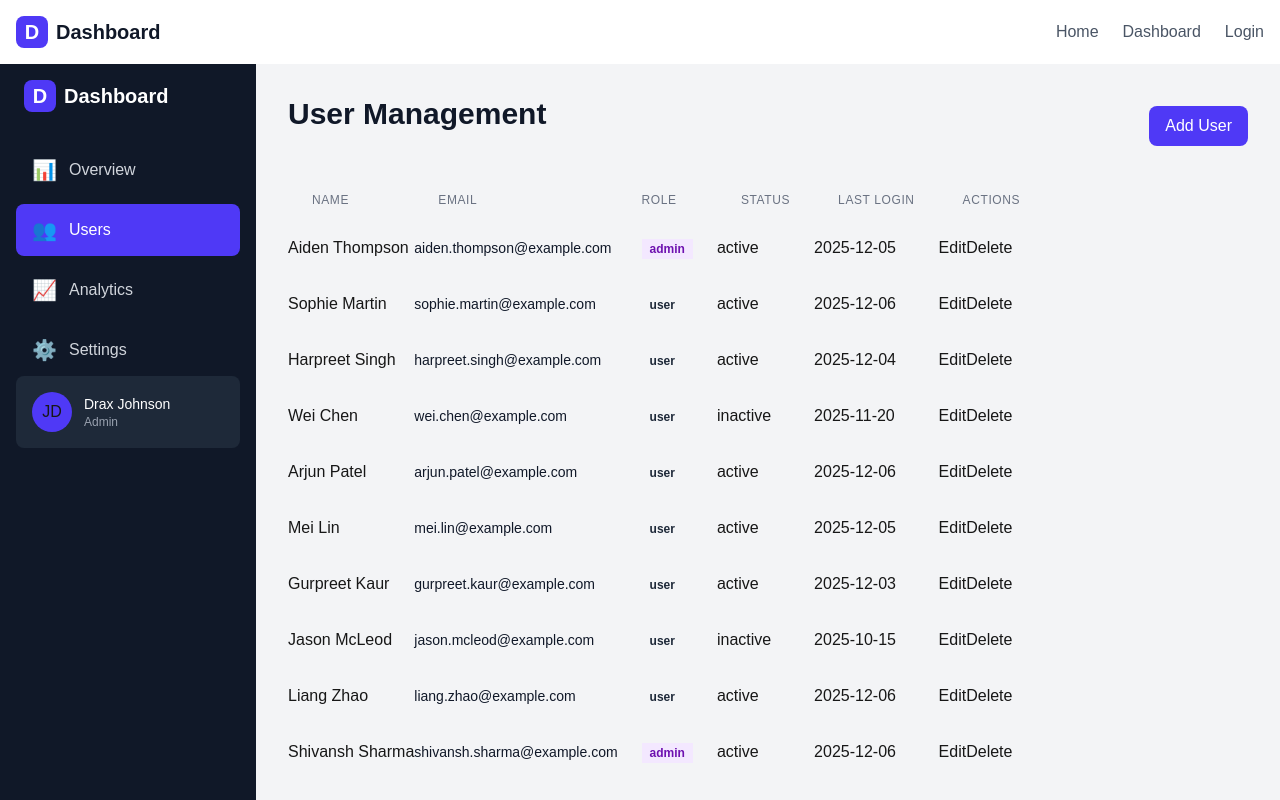
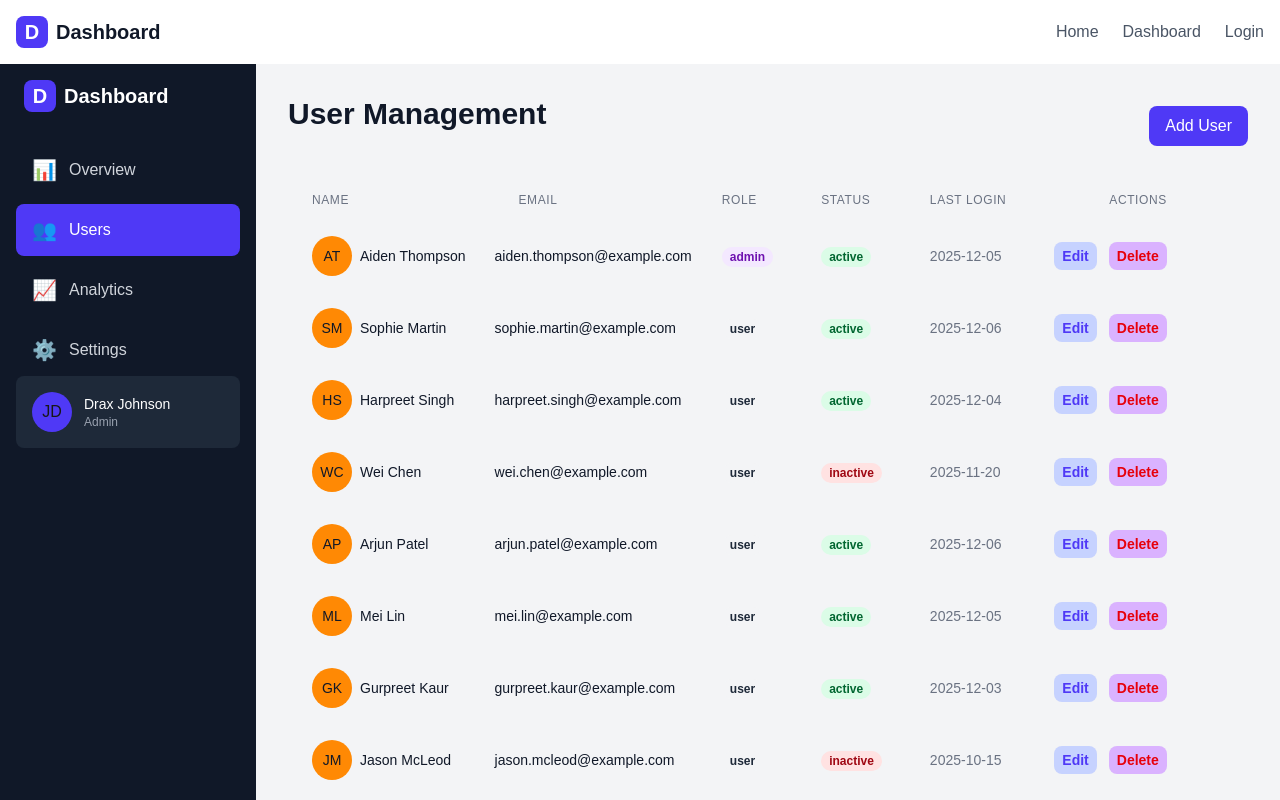
Before and after one commit to sshivanshh2/saas-admin-dashboard, a Next.js app: page /dashboard/users in a window 1280 px wide. Shown: the top 800 px of the page. Built offline with nearby package versions, Linux system fonts and the light colour scheme.

Commit message:
feat: add user  API route and user data fetching

```diff
--- a/app/dashboard/page.jsx
+++ b/app/dashboard/page.jsx
@@ -1,4 +1,24 @@
+'use client'
+import {useState, useEffect} from 'react'
+
 export default function DashboardPage(){
+    const [userCount, setUserCount] = useState(0)
+
+    useEffect(()=>{
+        async function fetchUserCount(){
+            try{
+                const response = await fetch('api/users/')
+                const data = await response.json()
+                if (data.success)
+                    setUserCount(data.count)
+            }
+            catch(error){
+                console.error('Failed to fetch user count: ', error)
+            }
+        }
+        fetchUserCount()
+    },[])
+
     return (
         // KPI Content
         <main className="p-8">
@@ -13,7 +33,7 @@ export default function DashboardPage(){
                         <h3 className="text-sm font-medium text-gray-600">Total Users</h3>
                         <span className="text-2xl">👥</span>
                     </div>
-                    <p className="text-3xl font-bold text-gray-900">2,543</p>
+                    <p className="text-3xl font-bold text-gray-900">{userCount}</p>
                     <p className="text-sm text-green-600 mt-2">↑ 12% from last month</p>
                 </div>
 
--- a/app/dashboard/users/page.jsx
+++ b/app/dashboard/users/page.jsx
@@ -74,22 +74,38 @@ export default function UsersPage() {
                 <tbody>
                     {users.map((user)=>(
                         <tr key={user.id} className="hover:bg-gray-50">
-                            <td>{user.name}</td>
+                            <td className="px-6 py-4 whitespace-nowrap">
+                                <div className='flex items-center'>
+                                    <div className='flex-shrink-0 h-10 w-10 bg-orange-400 flex items-center justify-center rounded-full'>
+                                        <span className='text-sm text-gray-900'>{user.name.split(' ').map((item)=>item[0]).join('')}</span>
+                                    </div>
+                                    <div className='ml-2'>
+                                        <span className='text-sm text-gray-900'>{user.name}</span>
+                                    </div>
+                                </div>
+                            </td>
                             <td className="text-sm text-gray-900">{user.email}</td>
                             <td className='px-6 py-4 whitespace-nowrap'>
-                                <span className={`px-2 inline-flex text-xs leading-5 font-semibold rounded-ful ${user.role==='admin'?'bg-purple-100 text-purple-800': 'bg-gray-100 text-gray-800'}`}>{user.role}</span>
+                                <span className={`px-2 inline-flex text-xs leading-5 font-semibold rounded-full ${user.role==='admin'?'bg-purple-100 text-purple-800': 'bg-gray-100 text-gray-800'}`}>{user.role}</span>
                             </td>
-                            <td>{user.status}</td>
-                            <td>{user.lastLogin}</td>
-                            <td>
-                                <button>Edit</button>
-                                <button>Delete</button>
+                            <td className='px-6 py-4 whitespace-nowrap'>
+                                <span className={`px-2 inline-flex text-xs leading-5 font-semibold rounded-full ${user.status==='active' ? 'bg-green-100 text-green-800': 'bg-red-100 text-red-800'}`}>{user.status}</span>
+                            </td>
+                            <td className='px-6 py-4 whitespace-nowrap text-sm text-gray-500'>{user.lastLogin}</td>
+                            {/* px-6  whitespace-nowrap text-right text-sm font-medium" */}
+                            <td className='px-6 py-4 whitespace-nowrap text-right text-sm font-semibold'>
+                                <button className='text-indigo-600 hover:text-indigo-900 hover: cursor-pointer mr-3 bg-indigo-200 rounded-lg px-2 py-1 '>Edit</button>
+                                <button className='text-red-600 hover:text-red-900 hover: cursor-pointer bg-purple-300 rounded-lg px-2 py-1'>Delete</button>
                             </td>
                         </tr>
                     ))}
                 </tbody>
             </table>
         </div>
+
+        <div className="mt-4 text-center text-sm text-gray-600 font-semibold">
+            Showing {users.length} users 👥
+        </div>
     </div>
   )
 }
```
